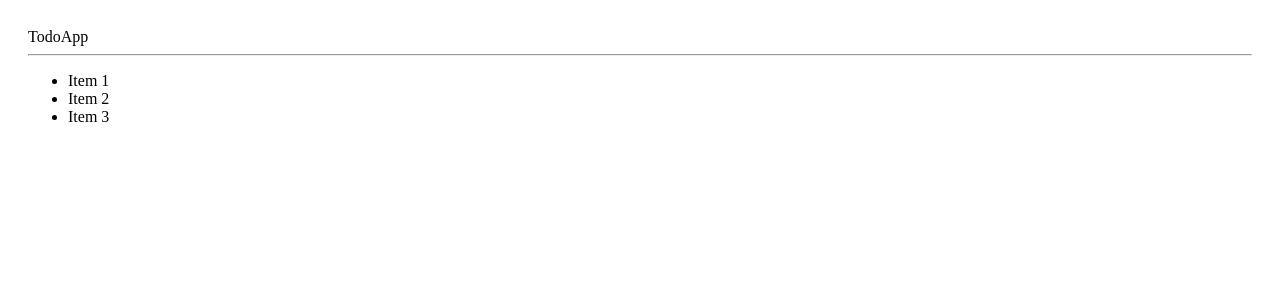
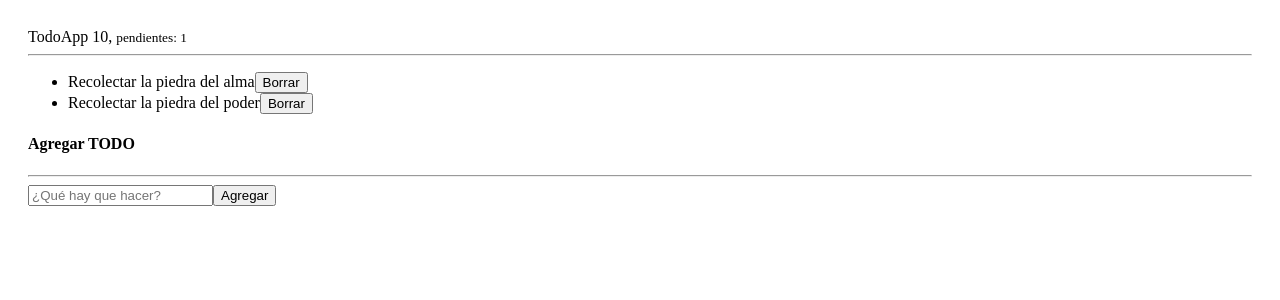
Before and after one commit to kevinfcc26/hook-app, a React app: page / in a window 1280 px wide. Shown: the top 300 px of the page. Built offline with nearby package versions, Linux system fonts and the light colour scheme; the HTML template or start-up script is replaced by a standard one.

Commit message:
create todo components

```diff
--- /dev/null
+++ b/src/08-useReducer/TodoAdd.jsx
@@ -0,0 +1,33 @@
+import { useForm } from "../hooks";
+
+export const TodoAdd = ({ onNewTodo }) => {
+  const { description, onInputChange, onResetForm } = useForm({
+    description: "",
+  });
+  const onFormSubmit = (event) => {
+    event.preventDefault();
+    if (description.length <= 1) return;
+    const newTodo = {
+      id: new Date().getTime(),
+      description,
+      done: false,
+    };
+    onNewTodo(newTodo);
+    onResetForm();
+  };
+  return (
+    <form onSubmit={onFormSubmit}>
+      <input
+        type="text"
+        placeholder="¿Qué hay que hacer?"
+        className="form-control"
+        name="description"
+        value={description}
+        onChange={onInputChange}
+      />
+      <button type="submit" className="btn btn-outline-primary mt-1">
+        Agregar
+      </button>
+    </form>
+  );
+};
--- a/src/08-useReducer/TodoApp.jsx
+++ b/src/08-useReducer/TodoApp.jsx
@@ -1,5 +1,7 @@
 import { useReducer } from "react";
 import { todoReducer } from "./todoReducer";
+import { TodoList } from "./TodoList";
+import { TodoAdd } from "./TodoAdd";
 
 const initialState = [
   {
@@ -15,16 +17,28 @@
 ];
 
 export const TodoApp = () => {
-  const [todos, dispatch] = useReducer(todoReducer, initialState);
+  const [todos = [], dispatch] = useReducer(todoReducer, initialState);
+
+  const handleNewTodo = (todo) => {
+    console.log({ todo });
+  };
   return (
     <>
-      <div>TodoApp</div>
+      <div>
+        TodoApp 10, <small>pendientes: 1</small>{" "}
+      </div>
       <hr />
-      <ul>
-        <li>Item 1</li>
-        <li>Item 2</li>
-        <li>Item 3</li>
-      </ul>
+
+      <div className="row">
+        <div className="col-7">
+          <TodoList todos={todos} />
+        </div>
+        <div className="col-5">
+          <h4>Agregar TODO</h4>
+          <hr />
+          <TodoAdd onNewTodo={handleNewTodo} />
+        </div>
+      </div>
     </>
   );
 };
--- /dev/null
+++ b/src/08-useReducer/TodoItem.jsx
@@ -0,0 +1,8 @@
+export const TodoItem = ({ todo = {} }) => {
+  return (
+    <li className="list-group-item d-flex justify-content-between">
+      <span className="align-self-center">{todo.description}</span>
+      <button className="btn btn-danger">Borrar</button>
+    </li>
+  );
+};
--- /dev/null
+++ b/src/08-useReducer/TodoList.jsx
@@ -0,0 +1,11 @@
+import { TodoItem } from "./TodoItem";
+
+export const TodoList = ({ todos = [] }) => {
+  return (
+    <ul className="list-group">
+      {todos.map((todo) => (
+        <TodoItem key={todo.id} todo={todo} />
+      ))}
+    </ul>
+  );
+};
--- /dev/null
+++ b/src/08-useReducer/index.js
@@ -0,0 +1,5 @@
+export * from "./TodoApp";
+export * from "./TodoItem";
+export * from "./TodoList";
+export * from "./intro-reducer";
+export * from "./todoReducer";
```
